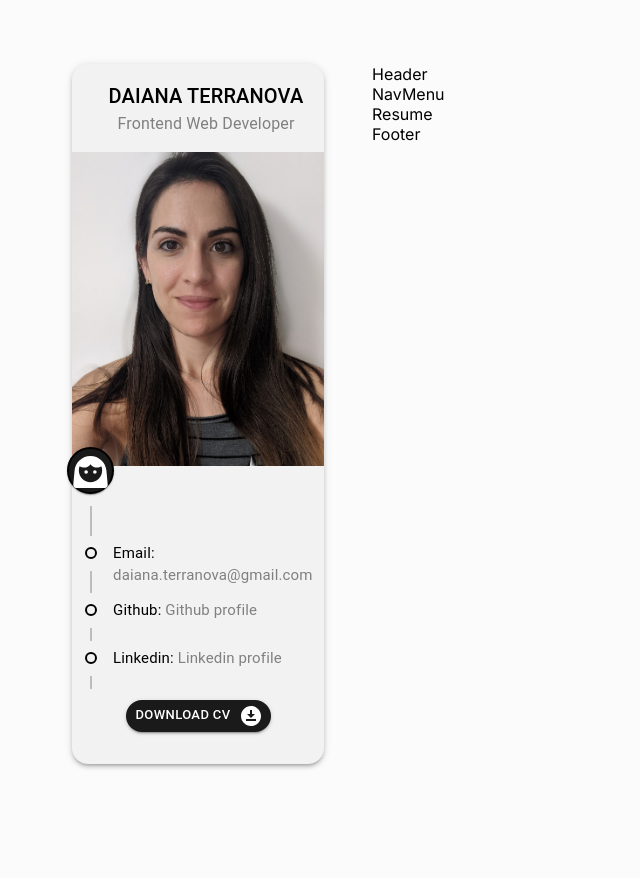
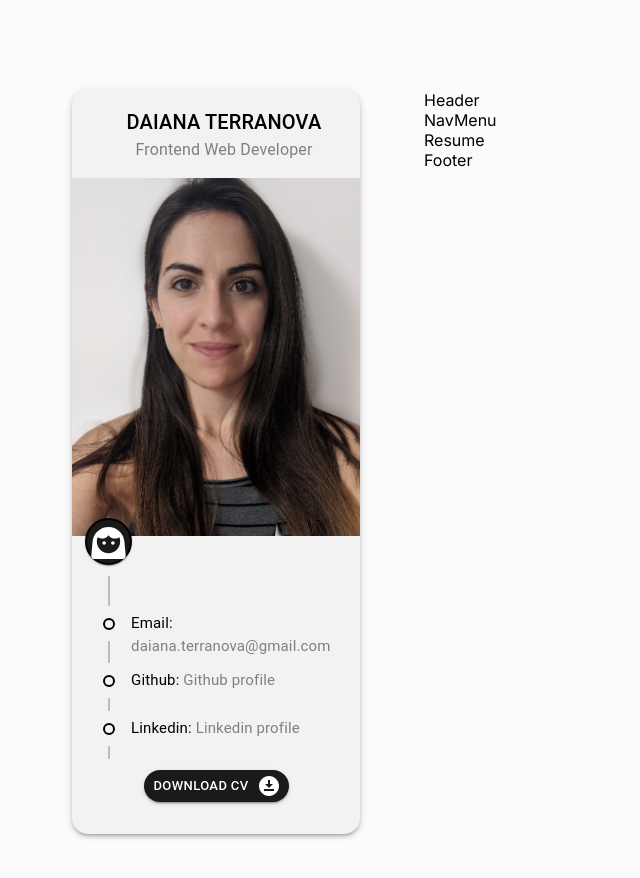
Before and after one commit to daiterranova/Portfolio, a React (Vite) app: page / in a window 1280 px wide. Shown: the top 878 px of the page, without its empty margins (0-640 px from the left). Before the commit the page ends 824 px from the top, so only its background shows below. Built offline with nearby package versions, Linux system fonts and the light colour scheme.

Commit message:
add spacing between profile and the rest of the components

```diff
--- a/src/App.jsx
+++ b/src/App.jsx
@@ -13,8 +13,8 @@ import NoPage from './components/NoPage'
 function App() {
 
   return (
-    <Container sx={{ marginTop: '5%' }}>
-      <Grid container spacing={6}>
+    <Container sx={{ marginTop: '7%' }}>
+      <Grid container sx={{ gap: '4rem' }}>
         <Grid item xs={12} md={4} lg={3} >
           <Profile />
         </Grid>
```
